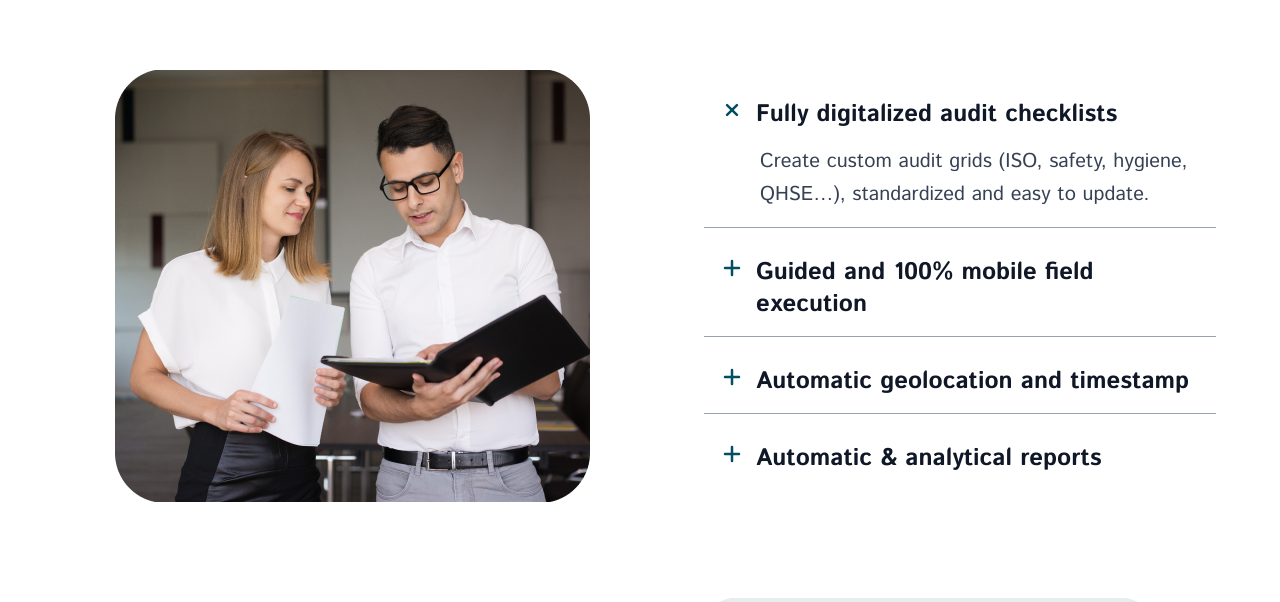
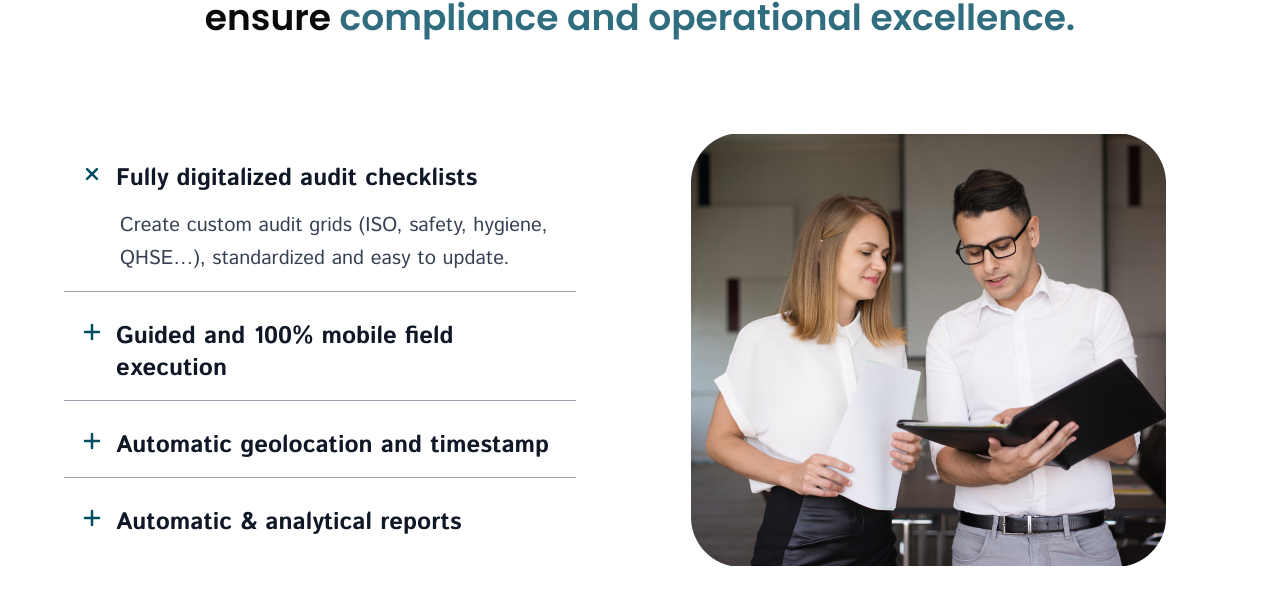
Before and after one commit to TacTixSolutions/AetosTechnology, a Next.js app: page /en/solutions/sectors/audit in a window 1280 px wide. Shown: the part 1462-2064 px from the top of the page. Built offline with nearby package versions, Linux system fonts and the light colour scheme.

Commit message:
sectors pages change

```diff
--- a/src/app/[lang]/solutions/sectors/[sector]/_components/accordionInfoSection.tsx
+++ b/src/app/[lang]/solutions/sectors/[sector]/_components/accordionInfoSection.tsx
@@ -25,16 +25,20 @@ interface AccordionInfoSectionProps {
   sections: AccordionSection[];
   sectionTitle?: string;
   sectionTitleHighlight?: string;
+  sector?: string;
 }
 
 function AccordionInfoSection({
   sections,
   sectionTitle,
   sectionTitleHighlight,
+  sector,
 }: AccordionInfoSectionProps) {
   if (!sections || sections.length === 0) {
     return null;
   }
+
+  const shouldFlipLayout = sector === "audit" || sector === "fashion-boutiques";
 
   return (
     <div className="w-full py-16 space-y-12 lg:space-y-24">
@@ -51,7 +55,15 @@ function AccordionInfoSection({
           items={section.items}
           imageSrc={section.imageSrc}
           imageAlt={section.imageAlt}
-          layout={index % 2 === 0 ? "text-right" : "text-left"}
+          layout={
+            shouldFlipLayout
+              ? index % 2 === 0
+                ? "text-left"
+                : "text-right"
+              : index % 2 === 0
+                ? "text-right"
+                : "text-left"
+          }
           floatingImages={section.floatingImages}
         />
       ))}
--- a/src/app/[lang]/solutions/sectors/[sector]/_components/advantagesSection.tsx
+++ b/src/app/[lang]/solutions/sectors/[sector]/_components/advantagesSection.tsx
@@ -29,7 +29,7 @@ function AdvantagesSection({ dict, sector }: CollabSectionProps) {
   }));
 
   return (
-    <div className=" mx-auto py-16">
+    <div className=" mx-auto py-16 mt-0 lg:mt-16">
       <div className="flex flex-col lg:flex-row items-center gap-8 lg:gap-16">
         <div className="flex-1 w-full ">
           <h2 className="text-2xl md:text-[26px] font-poppins font-semibold text-gray-900 mb-8">
--- a/src/app/[lang]/solutions/sectors/[sector]/page.tsx
+++ b/src/app/[lang]/solutions/sectors/[sector]/page.tsx
@@ -166,6 +166,7 @@ async function SectorPage({
           sections={accordionSections}
           sectionTitle={accordionTitle}
           sectionTitleHighlight={accordionTitleHighlight}
+          sector={sector}
         />
       )}
       <CTASection dict={dict.sectors.cta} lang={lang} />
```
